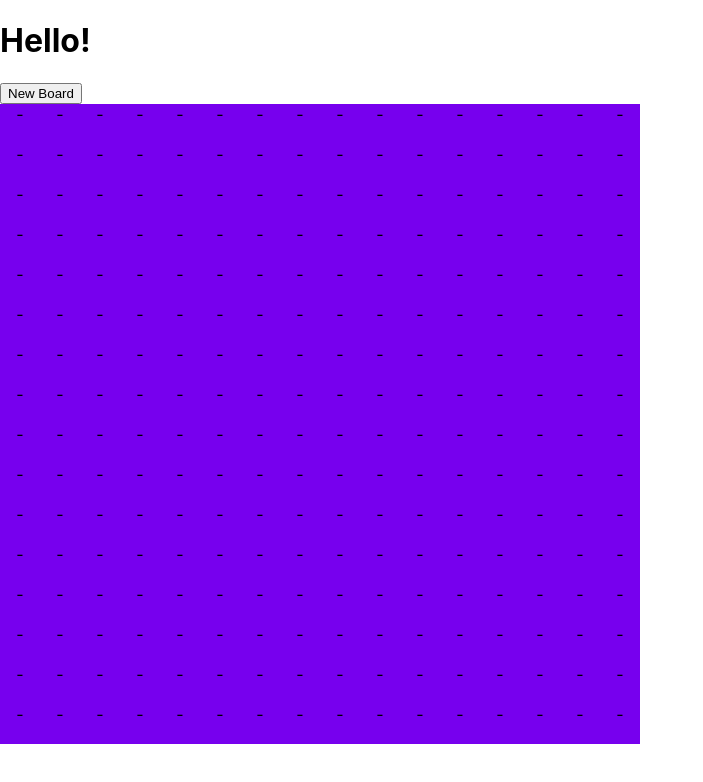
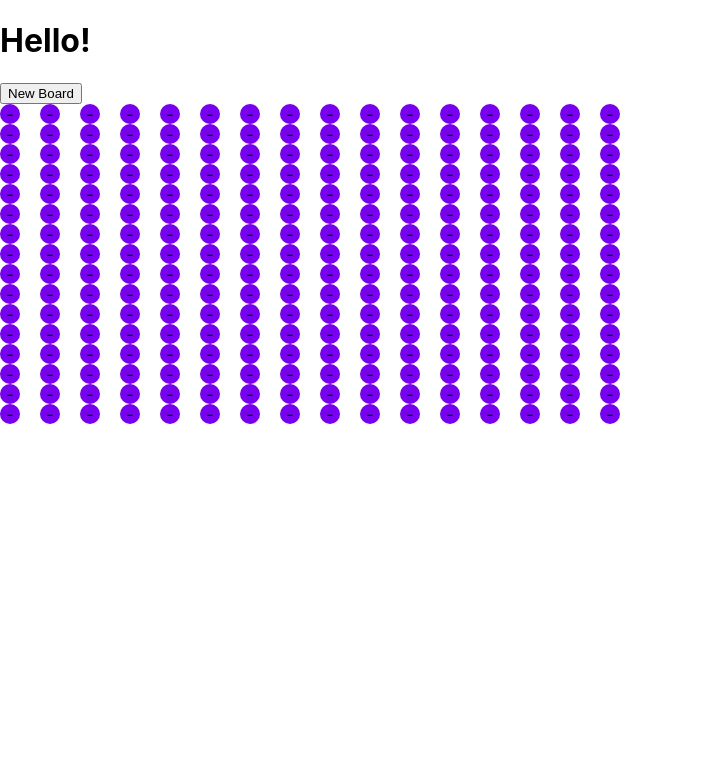
Before and after one commit to mgmodell/lastword, a Next.js app: page / in a window 1280 px wide. Shown: the top 782 px of the page, without its empty margins (0-703 px from the left). Built offline with nearby package versions, Linux system fonts and the light colour scheme; no server answers.

Commit message:
changed board styles

```diff
--- a/styles/Home.module.css
+++ b/styles/Home.module.css
@@ -7,8 +7,9 @@
 }
 
 .board > div {
-  width: 40px;
-  height: 40px;
+  border-radius: 15px;
+  width: 20px;
+  height: 20px;
   background-color: #7700EE;
   text-align: center;
   border-color: #000000;
@@ -28,9 +29,10 @@
 
 }
 .board > div.current {
-  border-block-color: #671209;
+  border-radius: 25px;
+  border-block-color: #d12715;
   animation: pulse 1s infinite;
-  background-color: #48e21d;
+  background-color: #e21dc7;
 
 }
 .board > div.mine {
```
